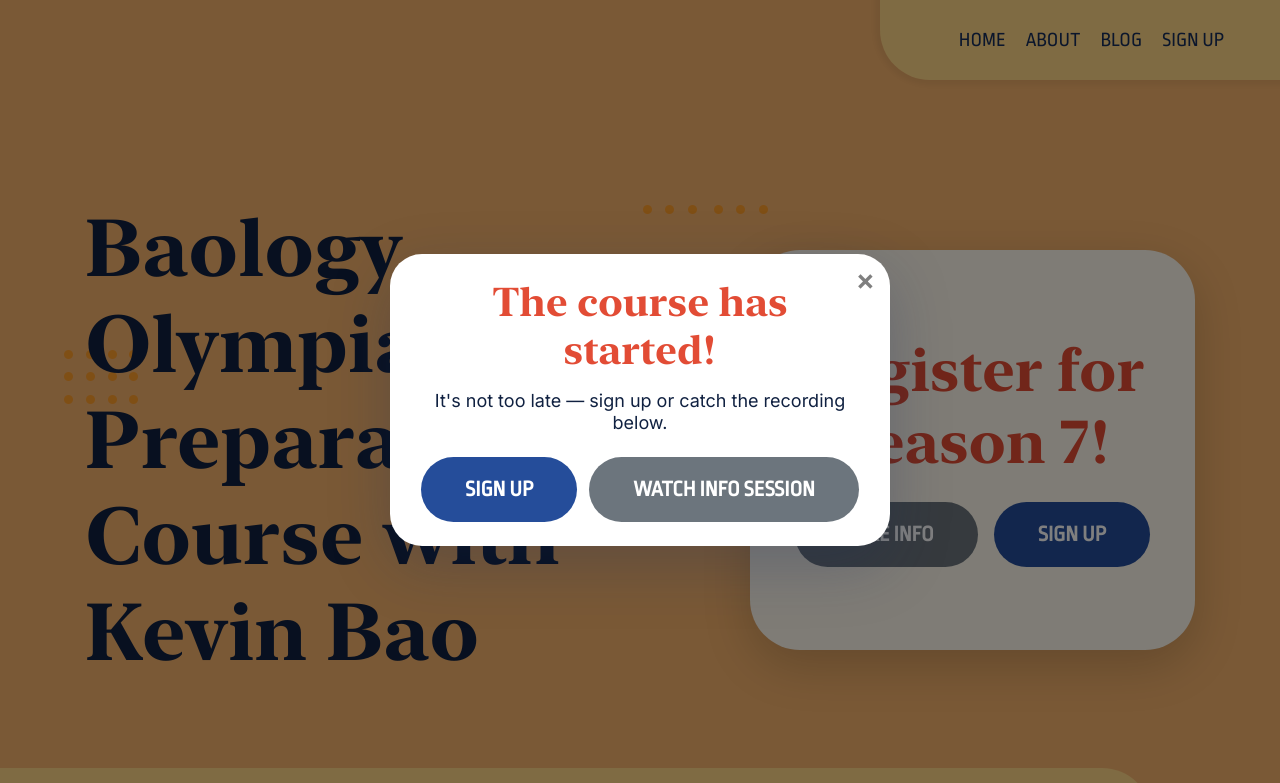
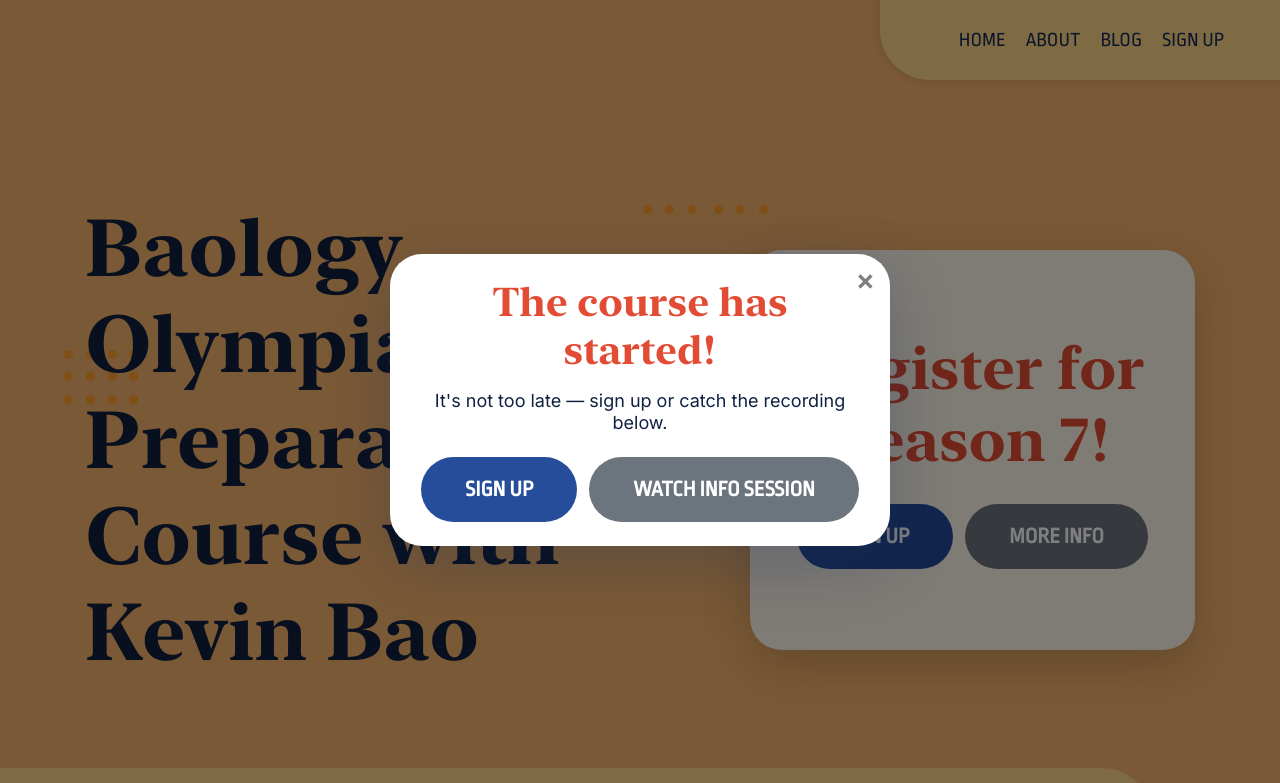
Before and after one commit to dorazhou1/baology, a plain HTML site: page index.html in a window 1280 px wide. Shown: the top 783 px of the page. Drawn offline with nearby package versions, Linux system fonts and the light colour scheme; files whose address does not match are found by name.

Commit message:
feat: implement signup card component with modular CSS and updated layout structure

```diff
--- a/css/style.css
+++ b/css/style.css
@@ -1265,6 +1265,36 @@ svg {
   }
 }
 
+/* Hero signup card */
+.signup-card {
+  border-radius: 32px;
+  border: none;
+  margin-top: 50px;
+  height: auto;
+  min-height: 400px;
+}
+
+.signup-card .card-body {
+  padding: 40px 32px;
+  overflow: visible;
+}
+
+.signup-card-title {
+  margin-bottom: 28px;
+  text-wrap: balance;
+}
+
+.signup-card-actions {
+  display: flex;
+  flex-wrap: wrap;
+  justify-content: center;
+  gap: 12px;
+}
+
+.signup-card-actions .btn {
+  white-space: nowrap;
+}
+
 /* Countdown popup */
 .countdown-modal {
   border-radius: 32px;
--- a/index.html
+++ b/index.html
@@ -60,15 +60,12 @@
         </div>
         <!-- signup card -->
         <div class="col-lg-5">
-          <div class="card shadow-lg wow fadeInRight" data-wow-delay=".6s" data-wow-duration="1.2s"
-            style="border-radius: 50px; border: none; margin-top: 50px;">
-            <div class="card-body text-center p-3 d-flex flex-column justify-content-center">
-              <h2 class="text-secondary mb-4 font-primary">Register for Season 7!</h2>
-              <div class="d-flex justify-content-center gap-2">
-                <a data-site-href="officialAdUrl"
-                  class="btn btn-secondary mx-2" style="width: fit-content; white-space: nowrap;">MORE&nbsp;INFO</a>
-                <a href="signup.html" class="btn btn-primary mx-2"
-                  style="width: fit-content; white-space: nowrap;">SIGN&nbsp;UP</a>
+          <div class="card signup-card shadow-lg wow fadeInRight" data-wow-delay=".6s" data-wow-duration="1.2s">
+            <div class="card-body text-center d-flex flex-column justify-content-center">
+              <h2 class="text-secondary font-primary signup-card-title">Register for Season&nbsp;7!</h2>
+              <div class="signup-card-actions">
+                <a href="signup.html" class="btn btn-primary">SIGN&nbsp;UP</a>
+                <a data-site-href="officialAdUrl" class="btn btn-secondary">MORE&nbsp;INFO</a>
               </div>
             </div>
           </div>
```
